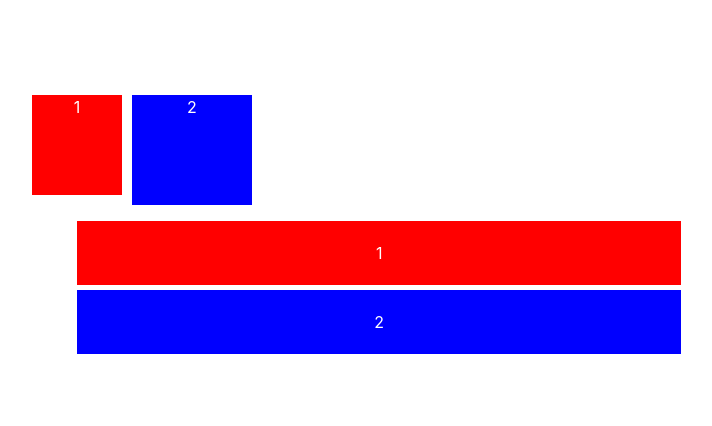
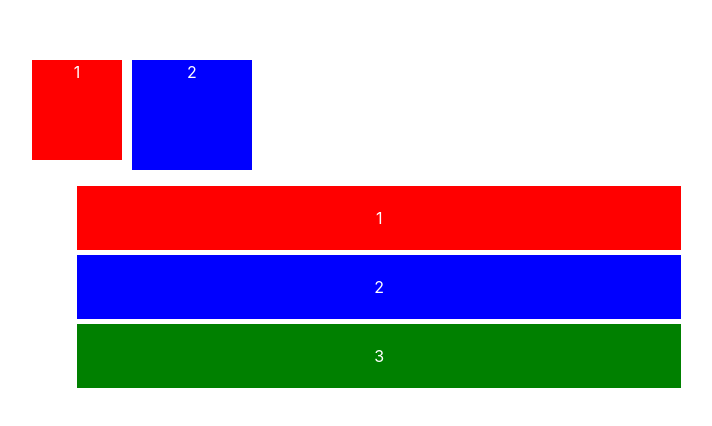
Before and after one commit to carlosjorger/vue-fluid-dnd, a Vue app: page / in a window 1280 px wide. Shown: the part 168-594 px from the top of the page, without its empty margins (224-936 px from the left). Built offline with nearby package versions, Linux system fonts and the light colour scheme.

Commit message:
✨ feat: Create Droppable

```diff
--- a/src/App.vue
+++ b/src/App.vue
@@ -1,5 +1,6 @@
 <script setup lang="ts">
 import Draggable from "./components/Draggable.vue";
+import Droppable from "./components/Droppable.vue";
 </script>
 
 <template>
@@ -29,7 +30,7 @@ import Draggable from "./components/Draggable.vue";
       2
     </Draggable>
   </div>
-  <ul style="width: 80%">
+  <Droppable tag="ul" droppable-id="2" style="width: 80%">
     <Draggable
       draggable-id="1"
       enable-drag
@@ -40,7 +41,7 @@ import Draggable from "./components/Draggable.vue";
       1
     </Draggable>
     <Draggable
-      draggable-id="1"
+      draggable-id="2"
       enable-drag
       :onDropChange="() => {}"
       tag="div"
@@ -48,5 +49,19 @@ import Draggable from "./components/Draggable.vue";
     >
       2
     </Draggable>
-  </ul>
+    <Draggable
+      draggable-id="3"
+      enable-drag
+      :onDropChange="() => {}"
+      tag="div"
+      style="
+        color: white;
+        background-color: green;
+        padding: 20px 0;
+        margin: 5px;
+      "
+    >
+      3
+    </Draggable>
+  </Droppable>
 </template>
--- a/src/components/Draggable.vue
+++ b/src/components/Draggable.vue
@@ -38,7 +38,7 @@ const onmousemove = function (event: MouseEvent, element: HTMLElement) {
   }
   setTransform(element, event.x, event.y);
 };
-const onmousedown = function (event: DragEvent) {
+const onmousedown = (event: DragEvent) => {
   const element = event.target as HTMLElement;
   const { top, left } = element.getBoundingClientRect();
   const { offsetX, offsetY, x, y } = event;
@@ -124,4 +124,3 @@ const computedCursor = computed(() => (dragging.value ? "grabbing" : "grab"));
 }
 </style>
 <!-- TODO: refactor -->
-<!-- TODO: create Droppable -->
--- /dev/null
+++ b/src/components/Droppable.vue
@@ -0,0 +1,13 @@
+<template>
+  <component :is="tag">
+    <slot></slot>
+  </component>
+</template>
+<script setup lang="ts">
+defineProps<{
+  droppableId: string;
+  tag: string;
+}>();
+</script>
+<!-- TODO: keep working in Droppable -->
+<!-- TODO: add transform:translate(vertical) the others draggable below one being dragged -->
```
